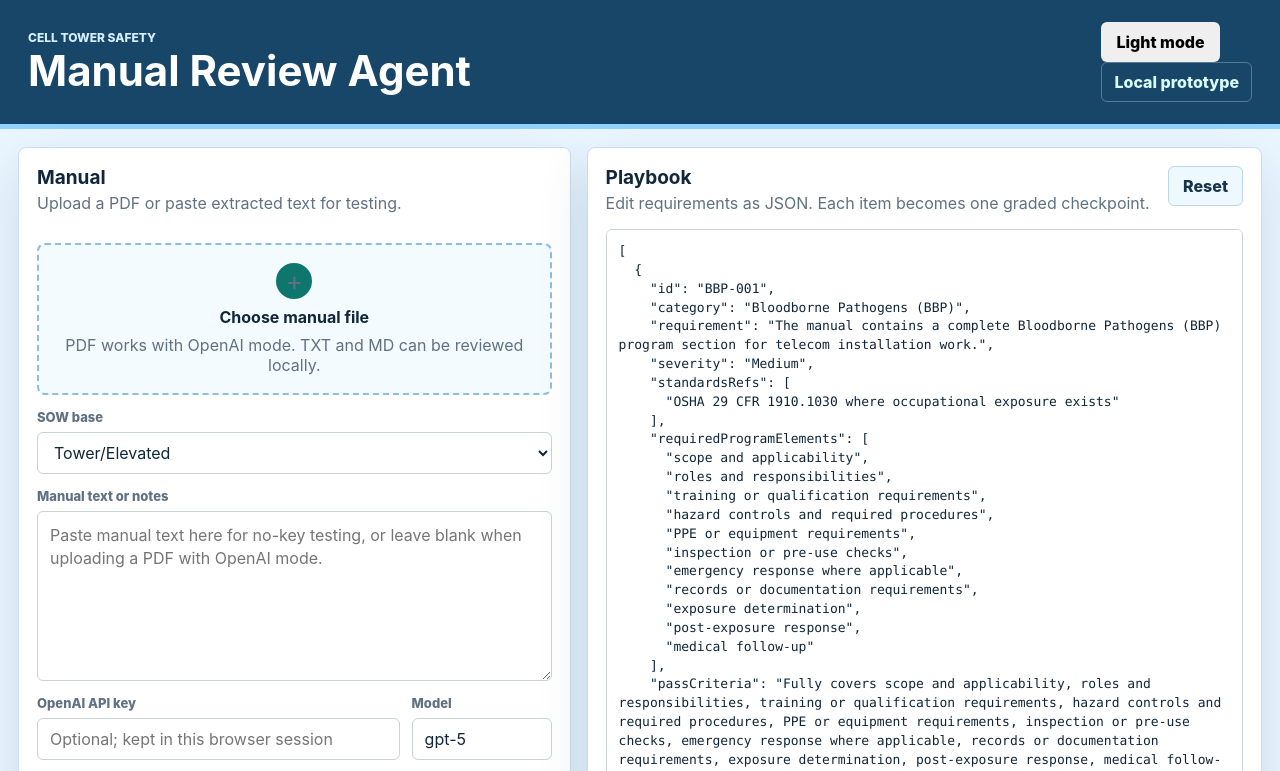
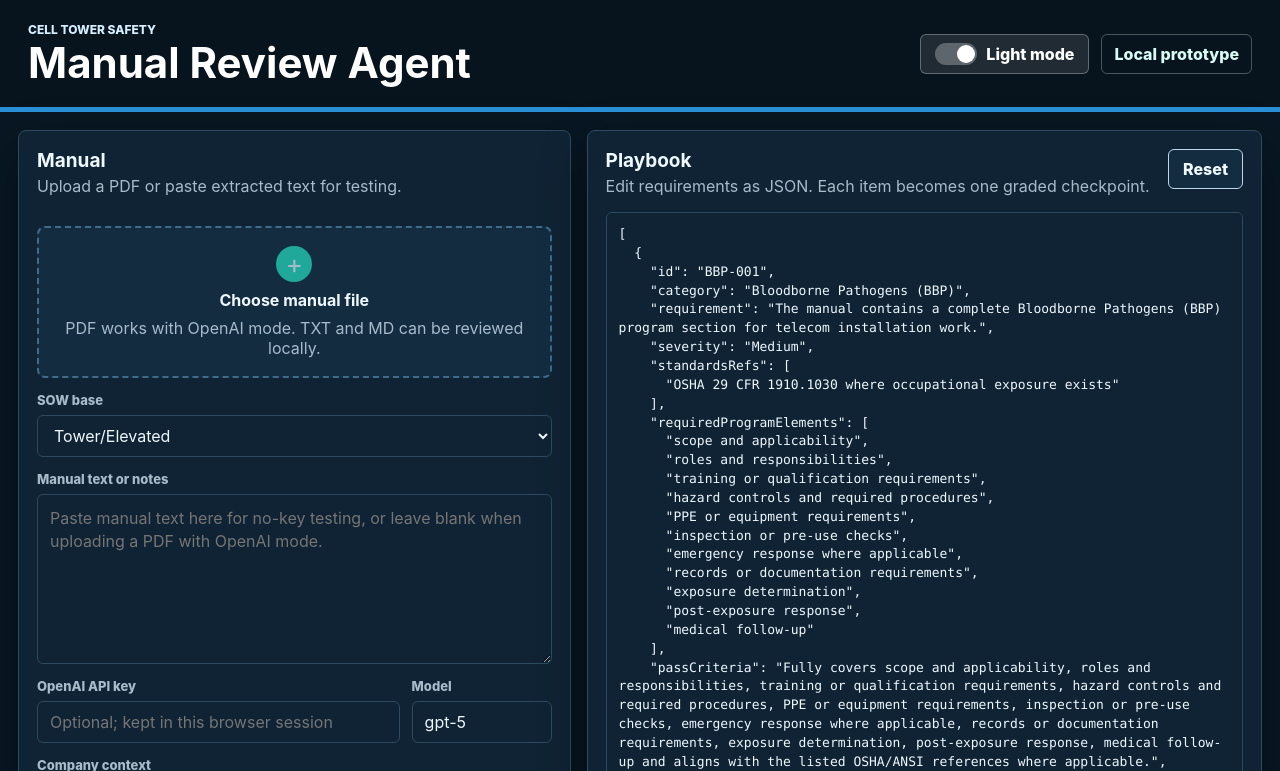
Before and after one commit to workmanmike/Safety-Manual-Agent, a website: page public/index.html in a window 1280 px wide. Both pictures are taken after a click on the button "Dark mode". Shown: the top 771 px of the page. Drawn offline with Linux system fonts and the light colour scheme.

Commit message:
Style dark mode theme

```diff
--- a/public/styles.css
+++ b/public/styles.css
@@ -10,6 +10,20 @@
   --red: #b42318;
   --blue: #245b9e;
   --shadow: 0 18px 50px rgba(23, 68, 104, 0.14);
+}
+
+body.dark {
+  --bg: #081723;
+  --surface: #102334;
+  --ink: #eef8ff;
+  --muted: #a7bbcb;
+  --line: #2e4a5f;
+  --green: #20a99a;
+  --green-dark: #158174;
+  --amber: #d8922f;
+  --red: #f26d63;
+  --blue: #7db7ff;
+  --shadow: 0 18px 50px rgba(0, 0, 0, 0.32);
 }
 
 * {
@@ -39,6 +53,12 @@ textarea {
   background: #174668;
   color: #fff;
   border-bottom: 5px solid #8fd3ff;
+}
+
+.topbar-actions {
+  display: flex;
+  align-items: center;
+  gap: 12px;
 }
 
 .eyebrow {
@@ -80,6 +100,38 @@ h3 {
   border-radius: 6px;
   color: #d9fbf5;
   font-weight: 800;
+}
+
+.theme-toggle {
+  display: inline-flex;
+  align-items: center;
+  gap: 9px;
+  min-height: 40px;
+  border-color: rgba(255, 255, 255, 0.3);
+  background: rgba(255, 255, 255, 0.1);
+  color: #fff;
+}
+
+.toggle-track {
+  display: inline-flex;
+  align-items: center;
+  width: 42px;
+  height: 22px;
+  padding: 2px;
+  border-radius: 999px;
+  background: rgba(255, 255, 255, 0.28);
+}
+
+.toggle-thumb {
+  width: 18px;
+  height: 18px;
+  border-radius: 50%;
+  background: #fff;
+  transition: transform 0.18s ease;
+}
+
+body.dark .toggle-thumb {
+  transform: translateX(20px);
 }
 
 .layout {
@@ -171,9 +223,9 @@ input,
 select,
 textarea {
   width: 100%;
-  border: 1px solid #c9d4ce;
+  border: 1px solid var(--line);
   border-radius: 6px;
-  background: #fff;
+  background: var(--surface);
   color: var(--ink);
   outline: none;
 }
@@ -384,6 +436,37 @@ button:disabled {
   background: #fff2f0;
 }
 
+body.dark .topbar {
+  background: #07131d;
+  border-bottom-color: #2a91d8;
+}
+
+body.dark .dropzone,
+body.dark .stat,
+body.dark .finding-top,
+body.dark .quote,
+body.dark .secondary,
+body.dark .icon-button {
+  background: #142c40;
+  color: var(--ink);
+}
+
+body.dark .dropzone {
+  border-color: #3f6c8b;
+}
+
+body.dark .memo {
+  background: #3a2a12;
+}
+
+body.dark .error {
+  background: #351b1d;
+}
+
+body.dark .scorebox {
+  background: #07131d;
+}
+
 @media (max-width: 960px) {
   .layout,
   .report-header {
@@ -400,4 +483,9 @@ button:disabled {
     align-items: flex-start;
     flex-direction: column;
   }
+
+  .topbar-actions {
+    align-items: flex-start;
+    flex-direction: column;
+  }
 }
```
